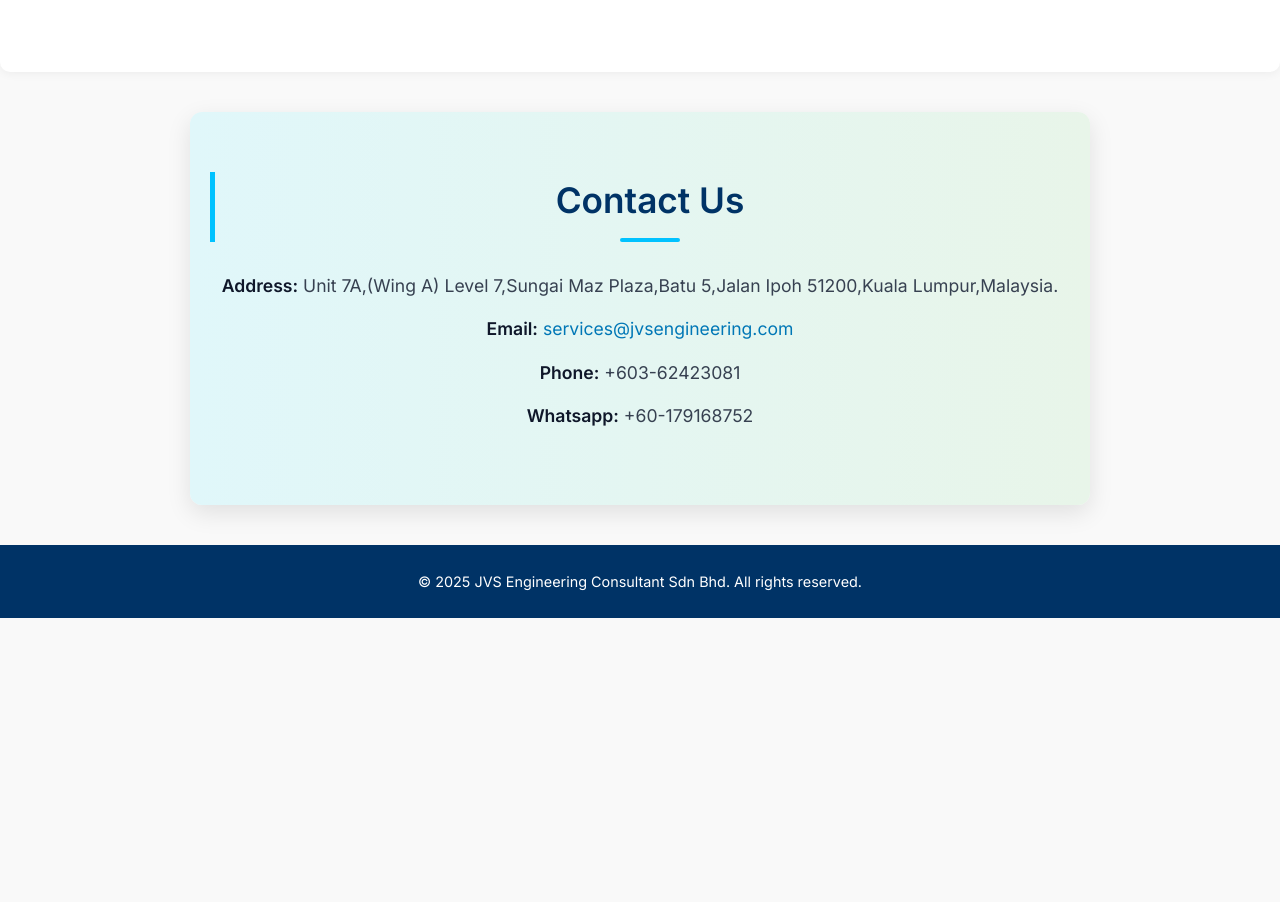
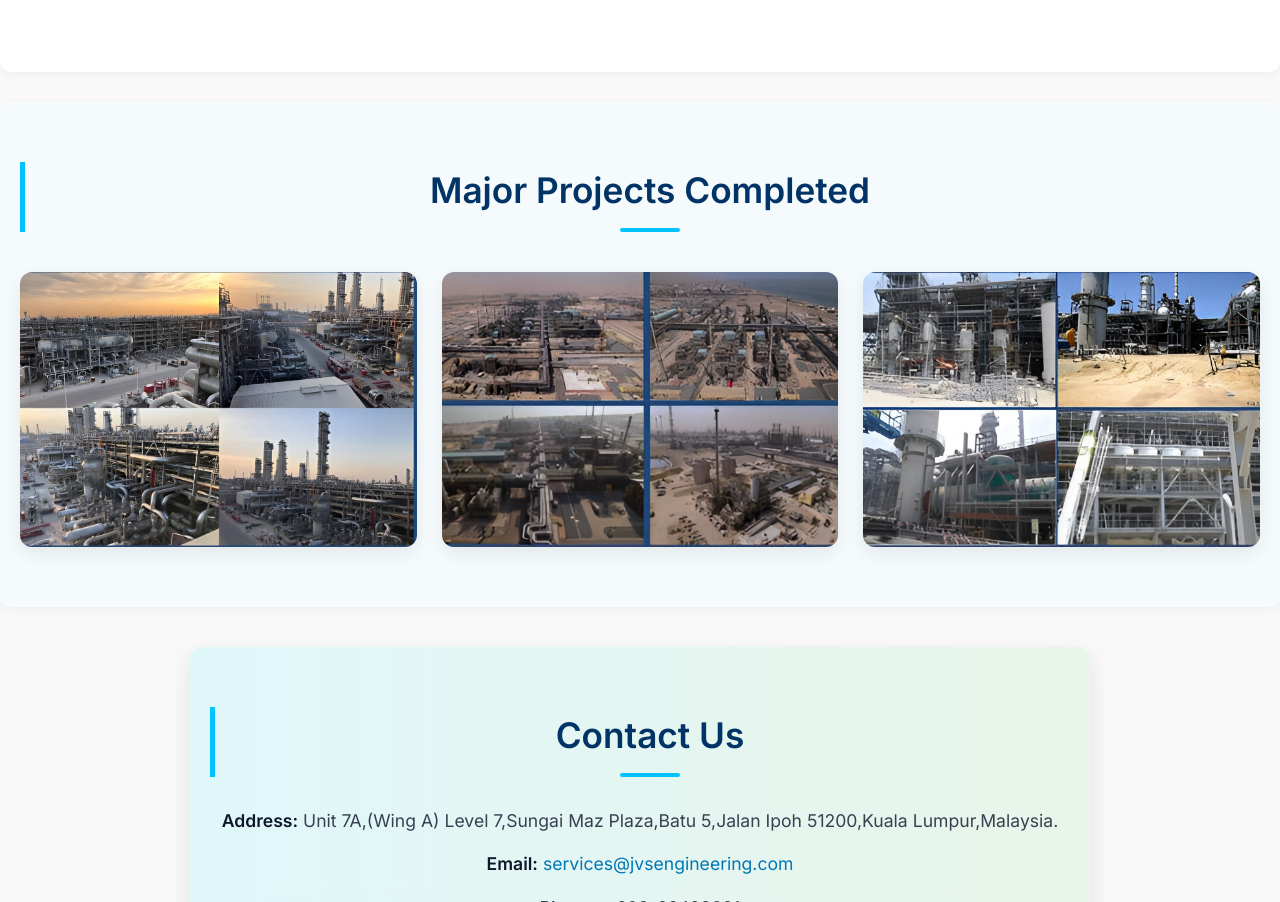
Before and after one commit to NoirReinhard/JVS-Engineering, a plain HTML site: page index.html in a window 1280 px wide. Shown: the part 3181-4083 px from the top of the page. Before the commit the page ends 3799 px from the top, so only its background shows below. Drawn offline with Linux system fonts and the light colour scheme.

Commit message:
projects

```diff
--- a/index.html
+++ b/index.html
@@ -201,7 +201,7 @@
       }
       /* Hero Section */
       .hero {
-        background-image: url("./assets/hero-bg.jpg"); /* Replace with your actual image filename */
+        background-image: url("./assets/hero-bg.jpg");
         background-size: cover;
         background-position: center;
         position: relative;
@@ -438,6 +438,53 @@
           font-size: 1rem;
         }
       }
+      .projects-completed {
+        padding: 60px 20px;
+        background-color: #f5fafc;
+        text-align: center;
+      }
+
+      .projects-completed h2 {
+        font-size: 2.2rem;
+        margin-bottom: 40px;
+        color: #003366;
+        position: relative;
+      }
+
+      .projects-completed h2::after {
+        content: "";
+        width: 60px;
+        height: 4px;
+        background: #00c2ff;
+        display: block;
+        margin: 10px auto 0;
+        border-radius: 2px;
+      }
+
+      .obento-grid {
+        display: grid;
+        grid-template-columns: repeat(auto-fit, minmax(280px, 1fr));
+        gap: 25px;
+      }
+
+      .project-box {
+        background: #ffffff;
+        border-radius: 12px;
+        overflow: hidden;
+        box-shadow: 0 6px 18px rgba(0, 0, 0, 0.08);
+        transition: transform 0.3s ease;
+      }
+
+      .project-box:hover {
+        transform: scale(1.02);
+      }
+
+      .project-box img {
+        width: 100%;
+        height: 100%;
+        object-fit: cover;
+        display: block;
+      }
     </style>
   </head>
   <body>
@@ -592,6 +639,21 @@
       </div>
     </section>
 
+    <section class="projects-completed">
+      <h2>Major Projects Completed</h2>
+      <div class="obento-grid">
+        <div class="project-box">
+          <img src="./assets/projects1.JPG" alt="Project Group 1" />
+        </div>
+        <div class="project-box">
+          <img src="./assets/projects2.JPG" alt="Project Group 2" />
+        </div>
+        <div class="project-box">
+          <img src="./assets/projects3.JPG" alt="Project Group 3" />
+        </div>
+      </div>
+    </section>
+
     <section id="contact">
       <h2>Contact Us</h2>
       <div class="contact-info">
```
Also changed, not shown: assets/projects1.jpg (added), assets/projects2.jpg (added), assets/projects3.jpg (added).
